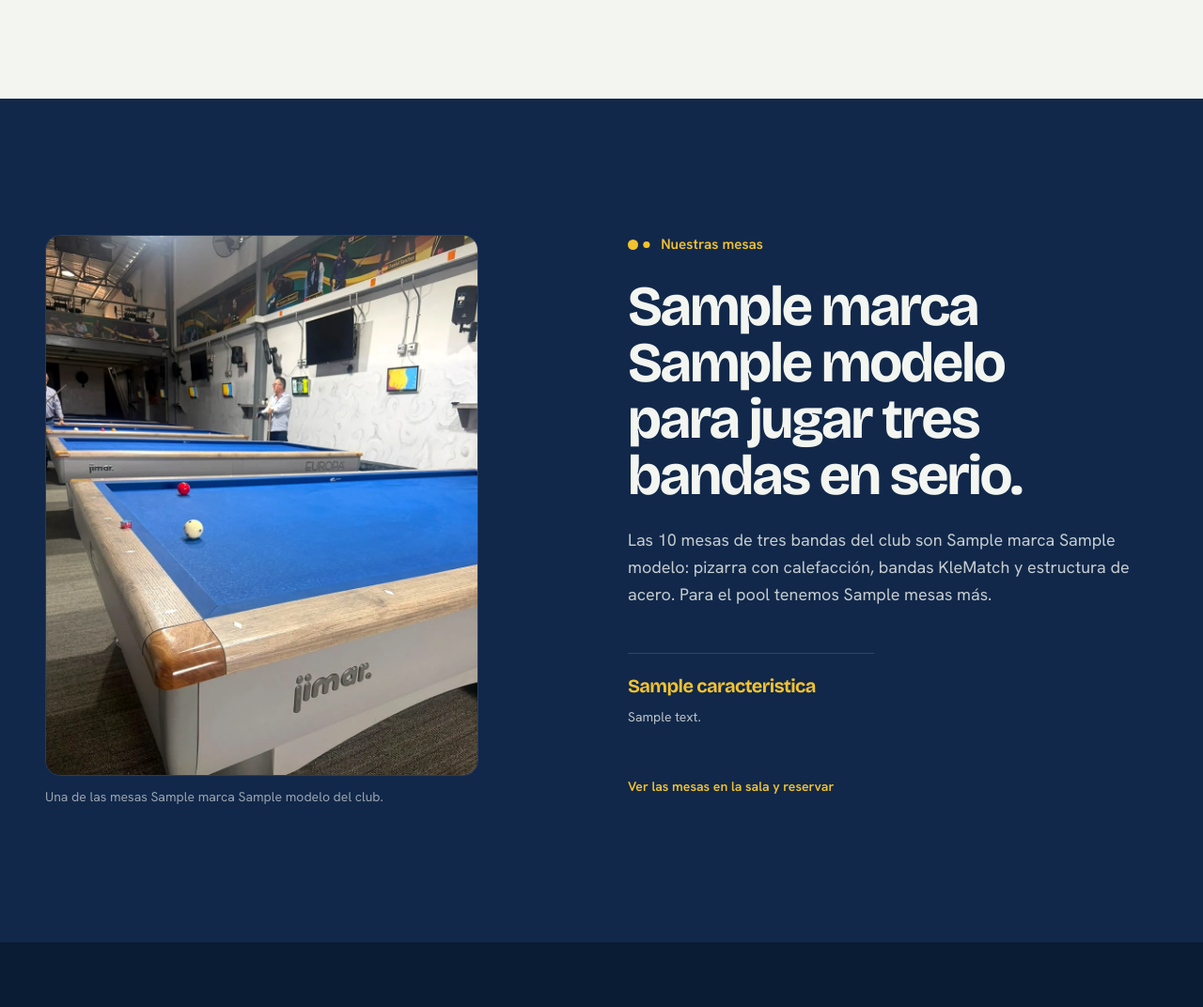
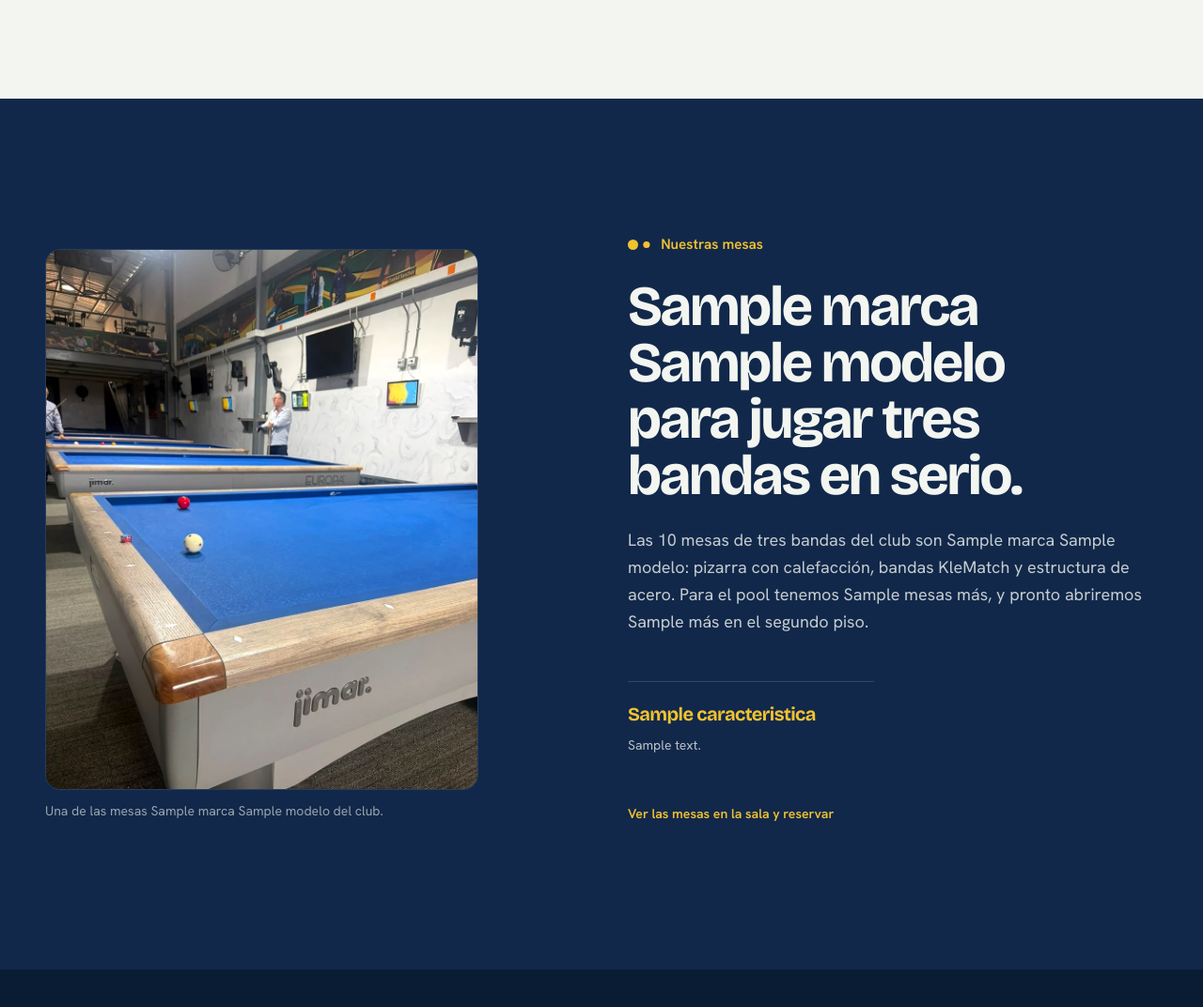
Before and after one commit to felipe95011015221-cell/billares-guayabal-python, a Django app: template club/templates/club/club.html in a window 1280 px wide. Shown: the part 1745-2817 px from the top of the page at 94% size. Run offline with Django 5.2, Linux system fonts and the light colour scheme; the template is opened without the code that fills it: most values are stand-ins (such as "Sample title", 1, 10 or a date in 2020); grey boxes marked "Sample" are stand-in pictures; style sheets or scripts are compiled from the project's sources; parts of the project's set-up code (start-up, migrations or seed data) failed here and were passed over.

Commit message:
Reservas y El club: mesas del segundo piso anunciadas como Próximamente

```diff
--- a/club/templates/club/parciales/club_mesas.html
+++ b/club/templates/club/parciales/club_mesas.html
@@ -12,7 +12,7 @@
       <div class="revelar">
         <p class="eyebrow mb-6">Nuestras mesas</p>
         <h2 id="mesas-club-titulo" class="titulo-seccion">{{ mesa_tres_bandas.marca }} {{ mesa_tres_bandas.modelo }} para jugar tres bandas en serio.</h2>
-        <p class="texto-seccion">{% if mesas_carambola %}Las {{ mesas_carambola }} mesas de tres bandas{% else %}Las mesas de tres bandas{% endif %} del club son {{ mesa_tres_bandas.marca }} {{ mesa_tres_bandas.modelo }}: pizarra con calefacción, bandas KleMatch y estructura de acero.{% if mesas_pool %} Para el pool tenemos {{ mesas_pool }} mesa{{ mesas_pool|pluralize }} más.{% endif %}</p>
+        <p class="texto-seccion">{% if mesas_carambola %}Las {{ mesas_carambola }} mesas de tres bandas{% else %}Las mesas de tres bandas{% endif %} del club son {{ mesa_tres_bandas.marca }} {{ mesa_tres_bandas.modelo }}: pizarra con calefacción, bandas KleMatch y estructura de acero.{% if mesas_pool %} Para el pool tenemos {{ mesas_pool }} mesa{{ mesas_pool|pluralize }} más{% if pool_proximamente %}, y pronto abriremos {{ pool_proximamente }} más en el segundo piso{% endif %}.{% endif %}</p>
       </div>
       <dl class="revelar mt-12 grid gap-x-10 gap-y-8 sm:grid-cols-2">
         {% for titulo, texto in mesa_tres_bandas.caracteristicas %}
--- a/club/templates/club/parciales/sala_reservas.html
+++ b/club/templates/club/parciales/sala_reservas.html
@@ -12,6 +12,7 @@
         {% for m in modalidades %}{% if m.cantidad %}
         <li><span class="sala-pano sala-pano-{{ m.clave }}" aria-hidden="true"></span><span><b>{{ m.nombre }}</b><br>{% for mesa in m.mesas %}{% if forloop.first %}{{ mesa.nombre }}{% elif forloop.last %} y {{ mesa.nombre|cut:"Mesa "|cut:"mesa " }}{% else %}, {{ mesa.nombre|cut:"Mesa "|cut:"mesa " }}{% endif %}{% endfor %}</span></li>
         {% endif %}{% endfor %}
+        {% if sala.proximamente %}<li><span class="sala-pano sala-pano-pool opacity-50" aria-hidden="true"></span><span><b>Próximamente</b><br>{% for m in sala.proximamente %}{% if forloop.first %}{{ m.nombre }}{% elif forloop.last %} y {{ m.nombre|cut:"Mesa "|cut:"mesa " }}{% else %}, {{ m.nombre|cut:"Mesa "|cut:"mesa " }}{% endif %}{% endfor %} en el segundo piso</span></li>{% endif %}
         {% with tarifa=modalidades.0.tarifa %}{% if tarifa %}<li><span class="sala-ficha-precio" aria-hidden="true">$</span><span><b>{{ tarifa|cop }} la hora</b><br>{% if sala.promo %}{{ sala.promo.valorHora|cop }} hasta las 3:00 p. m.{% else %}en todas las mesas{% endif %}</span></li>{% endif %}{% endwith %}
       </ul>
     </div>
```
